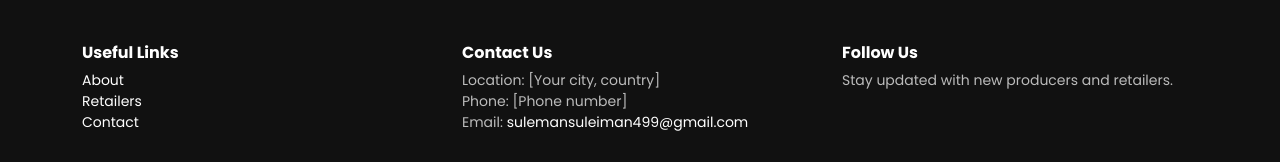
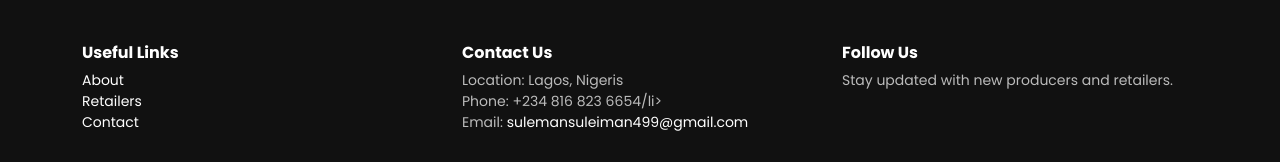
Before and after one commit to sulemansuleiman499-create/farmfund-directory, a plain HTML site: page index.html in a window 1280 px wide. Shown: the part 2223-2385 px from the top of the page. Drawn offline with nearby package versions, Linux system fonts and the light colour scheme.

Commit message:
Update contact information in index.html

```diff
--- a/index.html
+++ b/index.html
@@ -179,8 +179,8 @@
         <div class="col-md-4">
           <h4 class="text-white h6 fw-bold">Contact Us</h4>
           <ul class="list-unstyled small">
-            <li>Location: [Your city, country]</li>
-            <li>Phone: [Phone number]</li>
+            <li>Location: Lagos, Nigeris</li>
+            <li>Phone: +234 816 823 6654/li>
             <li>Email: <a href="mailto:sulemansuleiman499@gmail.com">sulemansuleiman499@gmail.com</a></li>
           </ul>
         </div>
```
